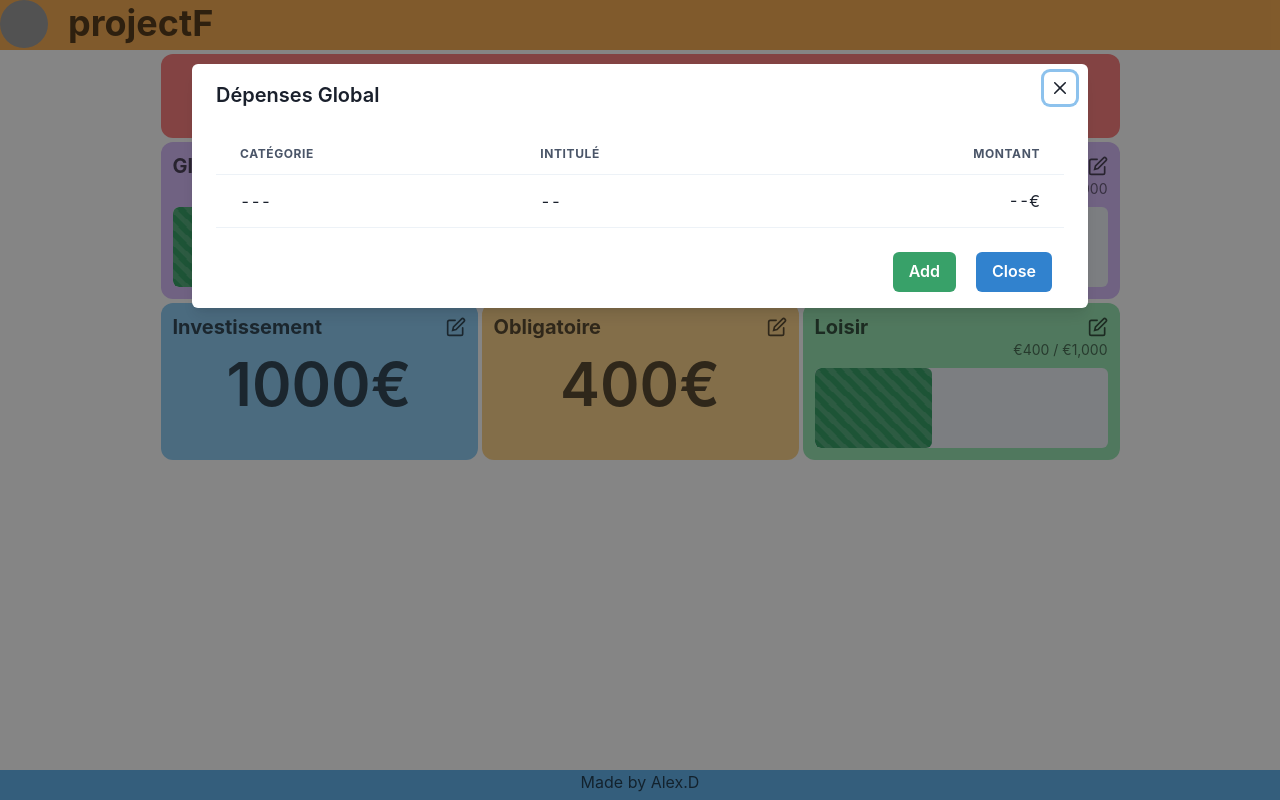
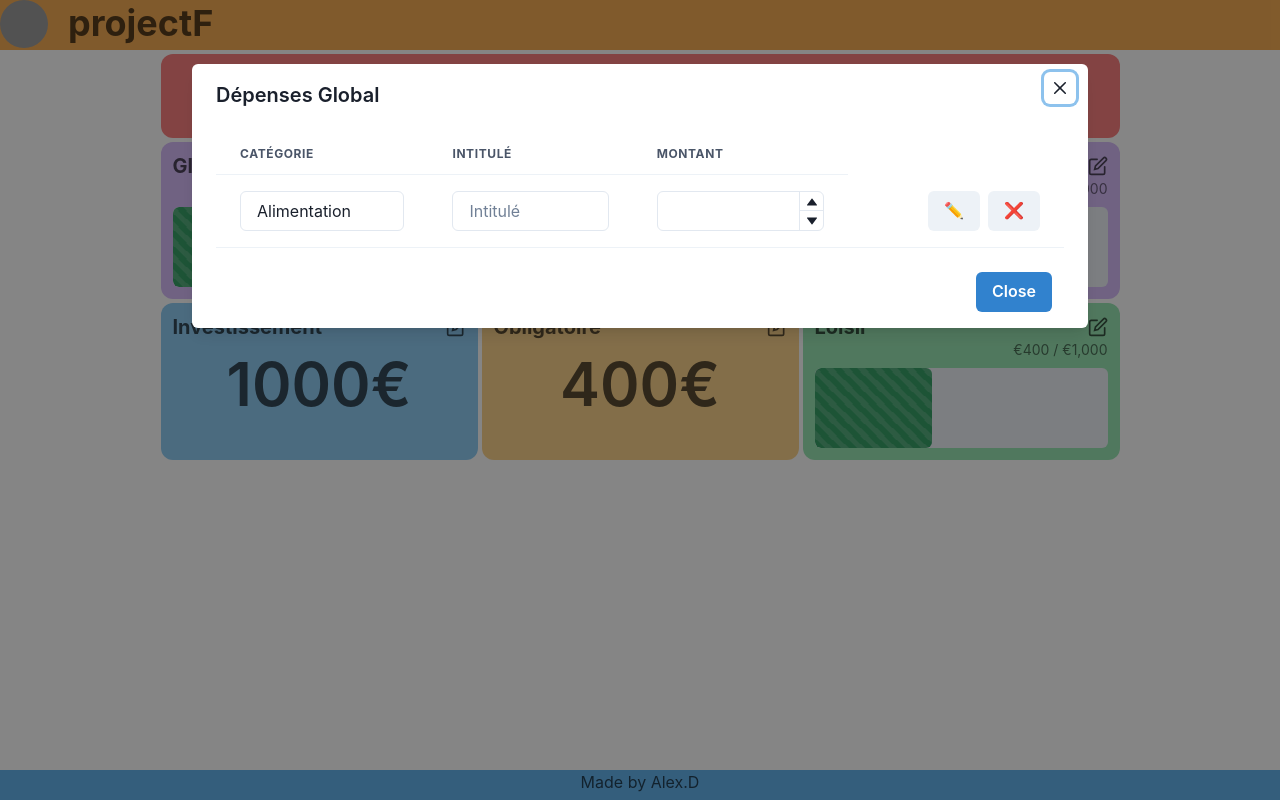
Before and after one commit to Alexiller/projectF, a React (Vite) app: page / in a window 1280 px wide. Both pictures are taken after a click on the icon 1097 px from the left and 166 px from the top of the page. Built offline with nearby package versions, Linux system fonts and the light colour scheme; grey boxes are pictures that could not be loaded.

Commit message:
préparation array pour ajout suppresion des dépenses

```diff
--- a/src/Components/Modal/ModalManageAmount.jsx
+++ b/src/Components/Modal/ModalManageAmount.jsx
@@ -1,9 +1,34 @@
 import { EditIcon } from '@chakra-ui/icons'
-import { Button, Modal, ModalBody, ModalCloseButton, ModalContent, ModalFooter, ModalHeader, ModalOverlay, Table, TableCaption, TableContainer, Tbody, Td, Tfoot, Th, Thead, Tr, useDisclosure } from '@chakra-ui/react'
+import { Button, FormControl, FormLabel, Input, Modal, ModalBody, ModalCloseButton, ModalContent, ModalFooter, ModalHeader, ModalOverlay, NumberDecrementStepper, NumberIncrementStepper, NumberInput, NumberInputField, NumberInputStepper, Stack, Table, TableCaption, TableContainer, Tbody, Td, Tfoot, Th, Thead, Tr, useDisclosure } from '@chakra-ui/react'
 import React from 'react'
 
 export default function ModalManageAmount({name}) {
     const { isOpen, onOpen, onClose } = useDisclosure()
+
+    const expensesList = [
+      {
+        id: 1,
+        category: "Alimentation",
+        name: "Auchan",
+        amount: 85,
+      },
+      {
+        id: 2,
+        category: "Santé",
+        name: "Pharmacie",
+        amount: 20,
+      },
+      {
+        id: 3,
+        category: "Loisir",
+        name: "Jeux",
+        amount: 35,
+      }
+
+
+
+
+    ]
 
     return (
       <>
@@ -18,24 +43,46 @@ export default function ModalManageAmount({name}) {
                 <TableContainer>
                   <Table variant='simple'>
                       <Thead>
-                        <Tr>
+                        <Tr textAlign={'center'}>
                             <Th>Catégorie</Th>
                             <Th>Intitulé</Th>
-                            <Th isNumeric>Montant</Th>
+                            <Th>Montant</Th>
                         </Tr>
                       </Thead>
                       <Tbody>
                         <Tr>
-                            <Td>---</Td>
-                            <Td>--</Td>
-                            <Td isNumeric>--€</Td>
+                            <Td>
+                              <FormControl isRequired>
+                                <Input placeholder='Catégorie' defaultValue="Alimentation"/>
+                              </FormControl>
+                            </Td>
+                            <Td>
+                              <FormControl isRequired >
+                                <Input placeholder='Intitulé' />
+                              </FormControl>
+                            </Td>
+                            <Td isNumeric>
+                              <FormControl>
+                                <NumberInput>
+                                  <NumberInputField />
+                                  <NumberInputStepper>
+                                    <NumberIncrementStepper />
+                                    <NumberDecrementStepper />
+                                  </NumberInputStepper>
+                                </NumberInput>
+                              </FormControl>
+                            </Td>
+                            <Td></Td>
+                            <Td textAlign={'right'}>
+                                <Button mx='2'>✏️</Button>
+                                <Button>❌</Button>
+                            </Td>
                         </Tr>
                       </Tbody>
                   </Table>
                 </TableContainer>
             </ModalBody>
             <ModalFooter>
-              <Button colorScheme='green' mx="5">Add</Button>
               <Button colorScheme='blue' mr={3} onClick={onClose}>
                 Close
               </Button>
```
Also changed, not shown: src/hooks/useLocalStorage.jsx (deleted).
